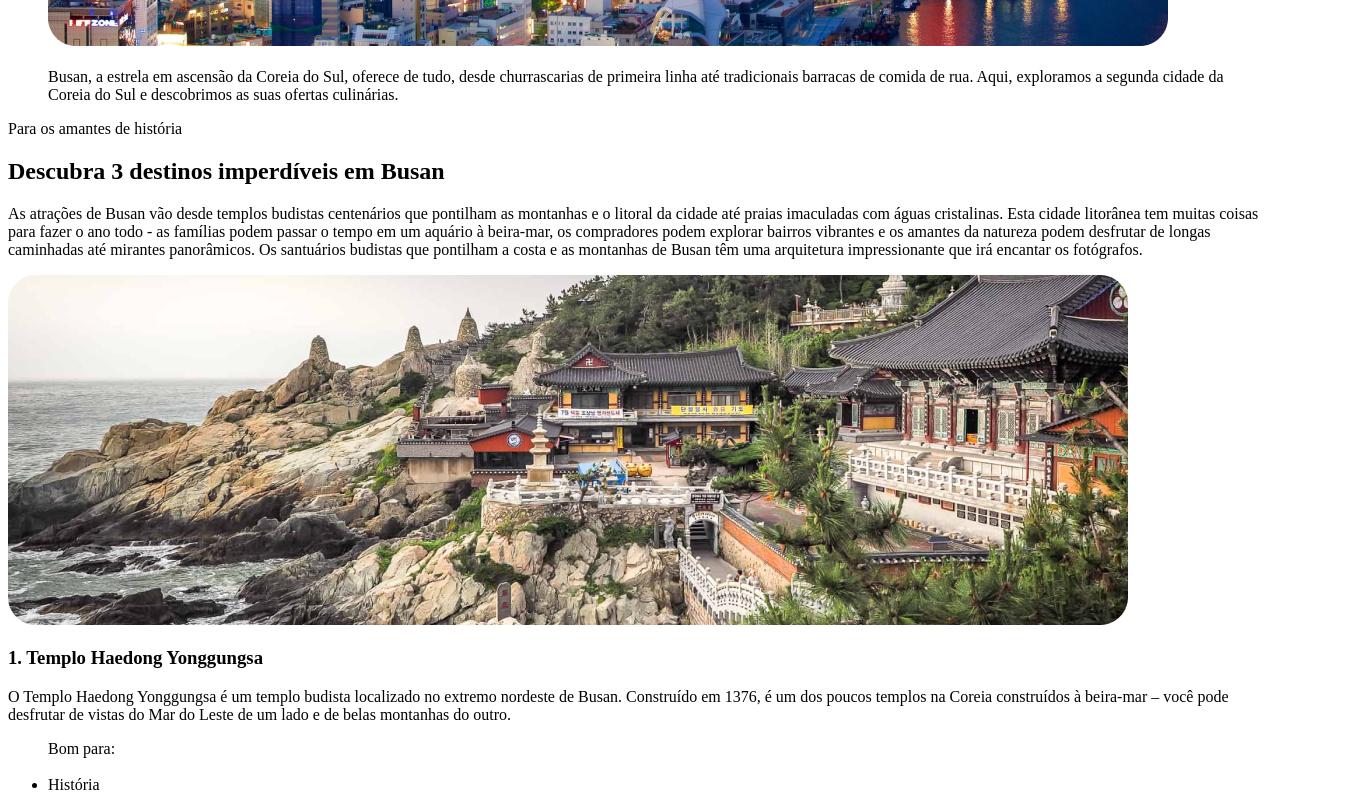
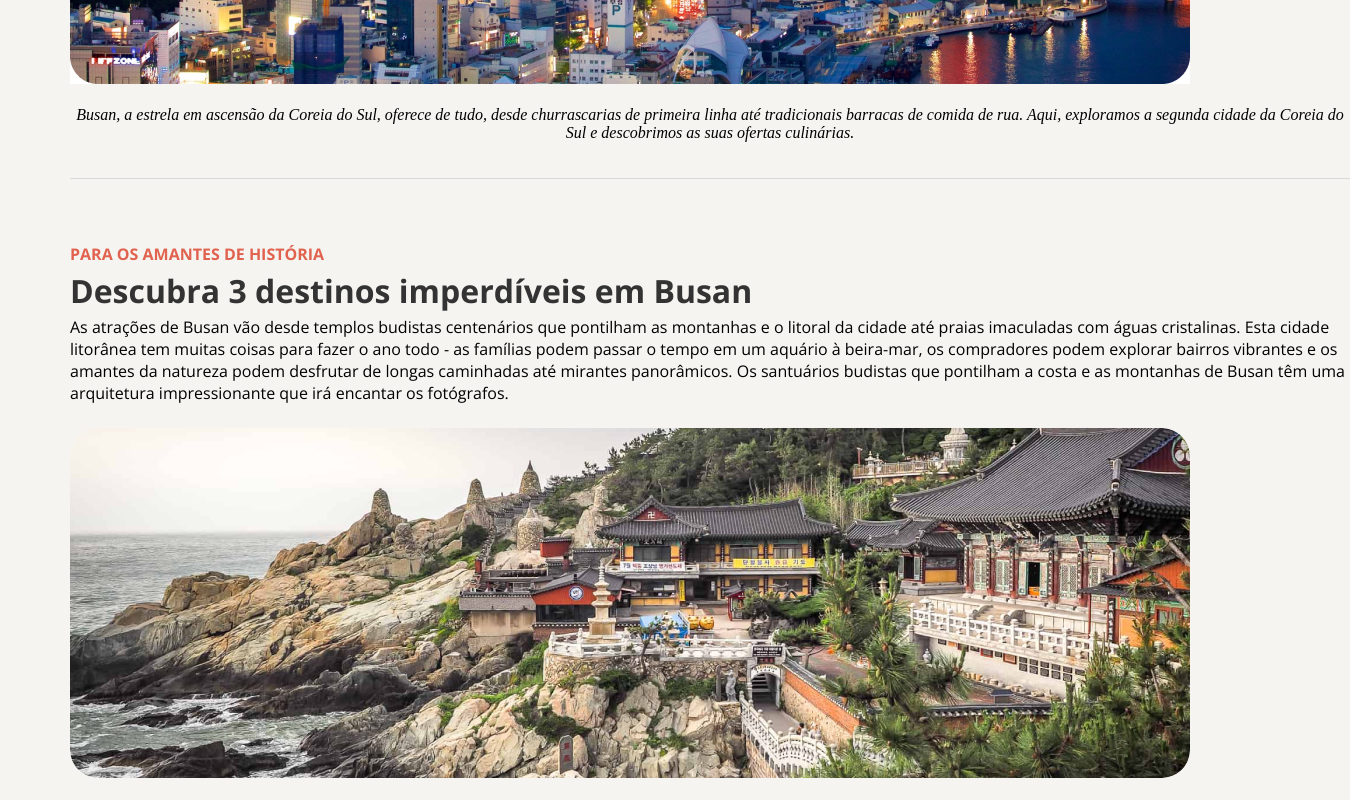
Before and after one commit to giuotp/local-turistico, a plain HTML site: page index.html in a window 1280 px wide. Shown: the part 720-1520 px from the top of the page, 1350 px wide, since content can reach past the window. Drawn offline with nearby package versions, Linux system fonts and the light colour scheme; a web font is replaced by a local one.

Commit message:
texto, cores e margens

```diff
--- a/index.html
+++ b/index.html
@@ -4,19 +4,29 @@
   <meta charset="UTF-8">
   <meta name="viewport" content="width=device-width, initial-scale=1.0">
   <title>Local turístico</title>
+  <link rel="stylesheet" href="style.css">
+  <link rel="preconnect" href="https://fonts.googleapis.com">
+  <link rel="preconnect" href="https://fonts.gstatic.com" crossorigin>
+  <link href="https://fonts.googleapis.com/css2?family=Open+Sans:ital,wght@0,300..800;1,300..800&display=swap" rel="stylesheet">
+
+  <link rel="preconnect" href="https://fonts.googleapis.com">
+<link rel="preconnect" href="https://fonts.gstatic.com" crossorigin>
+<link href="https://fonts.googleapis.com/css2?family=Alice&family=Open+Sans:ital,wght@0,300..800;1,300..800&display=swap" rel="stylesheet">
+
 </head>
 <body>
+
   <header>Sua próxima viagem:</header>
   <h1>Conheça Busan</h1>
 
   <figure>
-  <img src="imagem principal.jpg" alt="Cidade de Busan">
+  <img src="imagem principal.jpg" alt="Cidade de Busan" id="imagemprincipal">
   <br>
   <br>
   <figcaption id="legenda">Busan, a estrela em ascensão da Coreia do Sul, oferece de tudo, desde churrascarias de primeira linha até tradicionais barracas de comida de rua. Aqui, exploramos a segunda cidade da Coreia do Sul e descobrimos as suas ofertas culinárias.</figcaption>
 </figure>
 
-<div class="divisor"></div>
+<div class="divider"></div>
 
 <main>
 <div>
@@ -28,7 +38,7 @@
   </section>
 
 <section id="templo1">
-  <img src="templo1.jpg" alt="Templo Haedong Yonggungsa ">
+  <img src="templo1.jpg" alt="Templo Haedong Yonggungsa" id="imagemtemplo1">
   <h3>1. Templo Haedong Yonggungsa </h3>
   <p>O Templo Haedong Yonggungsa é um templo budista localizado no extremo nordeste de Busan. Construído em 1376, é um dos poucos templos na Coreia construídos à beira-mar – você pode desfrutar de vistas do Mar do Leste de um lado e de belas montanhas do outro. </p>
 
@@ -40,7 +50,7 @@
 </section>
 
 <section id="templo2">
-<img src="templo2.jpg" alt="Templo Beomeo-sa">
+<img src="templo2.jpg" alt="Templo Beomeo-sa" id="imagemtemplo2">
 <h3>2. Templo Beomeo-sa</h3>
 <p>O Templo Beomeo-sa é um dos maiores santuários da Coreia do Sul. Ele está localizado no alto da borda leste da montanha Geumjeongsa e fica distante da agitação da cidade. O Daeungjeon Hall do templo é um exemplo bem preservado da arquitetura da Dinastia Joseon.</p>
 
@@ -53,7 +63,7 @@
 </section>
 
 <section id="parque">
-  <img src="parque.jpg" alt="Parque Yongdusan">
+  <img src="parque.jpg" alt="Parque Yongdusan" id="imagemparque">
   <h3>3. Parque Yongdusan</h3>
   <p>O Parque Yongdusan, localizado no centro de Busan, abriga alguns dos monumentos mais importantes da cidade. Você pode ver vistas espetaculares do topo da Torre Busan, de 120 metros de altura. O parque tem 2 museus. Confira os instrumentos musicais tradicionais no Museum of World Folk Instruments e mais de 80 veleiros coreanos no Exhibition Hall of World Model Boats.</p>
 
@@ -67,11 +77,9 @@
 
   </section>
 
-  <div class="divisor"></div>
+  <div class="divider"></div>
 
- <dd>
-<dt>As melhores coisas para fazer em Busan mostram a reputação da cidade como um importante porto marítimo na Ásia. Frequentemente vista como a essência da Coreia do Sul, você experimentará uma atmosfera única em termos de diversidade étnica e cultural, já que a cidade recebe um público cosmopolita o ano todo. </dt>
- </dd>
+ <p id="description">As melhores coisas para fazer em Busan mostram a reputação da cidade como um importante porto marítimo na Ásia. Frequentemente vista como a essência da Coreia do Sul, você experimentará uma atmosfera única em termos de diversidade étnica e cultural, já que a cidade recebe um público cosmopolita o ano todo.</p>
 </div>
 <br>
 <br>
--- /dev/null
+++ b/style.css
@@ -0,0 +1,98 @@
+*{
+  margin: 0;
+  padding: 0;
+}
+
+
+body{
+  background-color: #F5F4F0;
+  box-sizing: border-box;
+  width: 100%;
+  margin: 24px 70px;
+}
+
+.divider{
+  width: 100%;
+  height: 1px;
+  margin: 36px 0;
+  background-color: #d9d9d9;
+}
+
+h1,h2,h3,header{
+  font-family: "Open Sans", sans-serif;
+  font-weight: bold;
+
+}
+
+figcaption{
+  font-style: italic;
+  text-align: center;
+  text-size-adjust: 110px 1120px;
+}
+
+
+h1{
+color: #1B1B1B;
+font-size: 36px;
+margin-bottom: 4px;
+line-height: 150%;
+}
+
+h2{
+  color: #333333;
+  font-size: 32px;
+  margin-top: 4px;
+
+}
+
+h3{
+  color: #696969;
+  font-size: 28px;
+}
+
+header{
+  color: #E1624F;
+  font-size: 16px;
+  text-transform: uppercase;
+  margin-top: 64px;
+}
+
+p, ul{
+  font-family: "Open Sans", sans-serif;
+  font-size: 16px;
+  font-weight: normal;
+}
+
+p{
+  margin-top: 4px;
+}
+
+ul{
+  margin-bottom: 48px;
+}
+
+
+footer{
+  font-family: "Alice", serif;
+  font-size: 18px;
+  color: #333333;
+}
+
+
+section + section{
+  margin-top: 24px;}
+
+  p+h3{
+    margin-top: 30px;
+  }
+
+#imagemtemplo1, #imagemtemplo2, #imagemparque{
+  border-color: #D9D9D9;
+  border-radius: 28px;
+  margin-bottom: 48px;
+}
+
+#imagemprincipal{
+  height: 660px;
+  width: 1120px;
+}
```
